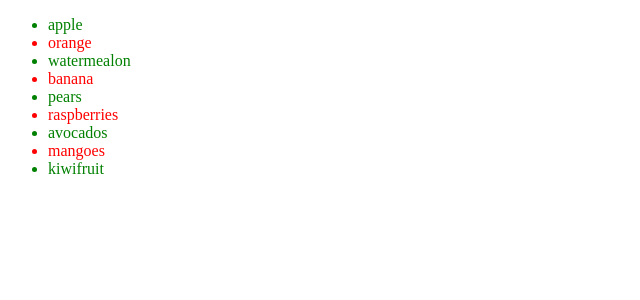
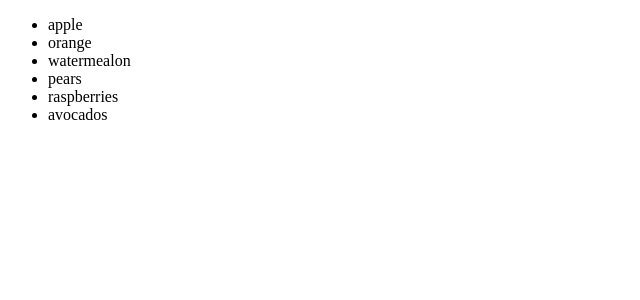
Before and after one commit to fipcog/angular-test, an Angular app: page / in a window 1280 px wide. Shown: the top 300 px of the page, without its empty margins (0-640 px from the left). Built offline with nearby package versions, Linux system fonts and the light colour scheme.

Commit message:
feat: list

```diff
--- a/src/app/components/directives/directives.component.html
+++ b/src/app/components/directives/directives.component.html
@@ -1,5 +1,13 @@
-<ul>
+<!-- <ul>
   <li *ngFor="let fr of fruits; even as e" [ngClass]="e ? 'green' : 'red'">
     {{fr.name}}
   </li>
+</ul> -->
+
+<ul>
+  <ng-container *ngFor="let fr of fruits">
+    <li *ngIf="fr.price > 7">
+      {{fr.name}}
+    </li>
+  </ng-container>
 </ul>
```
